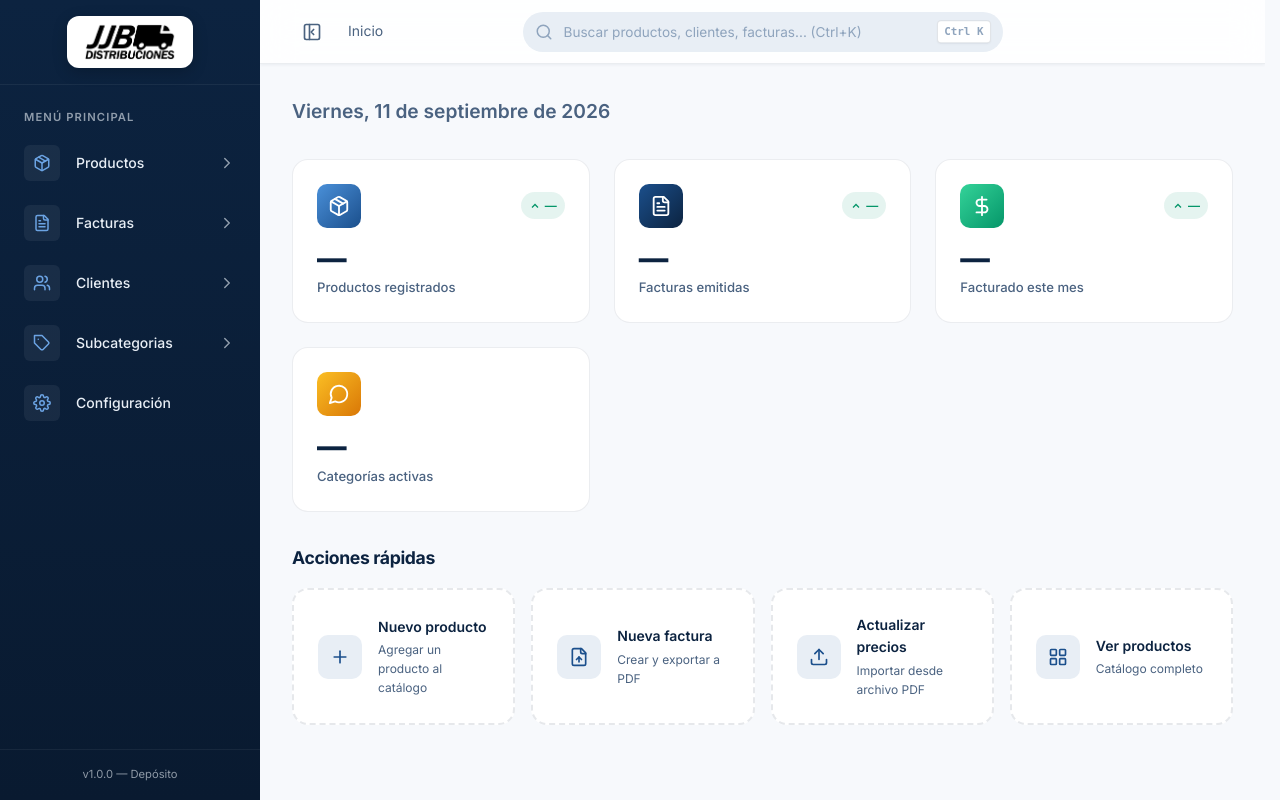
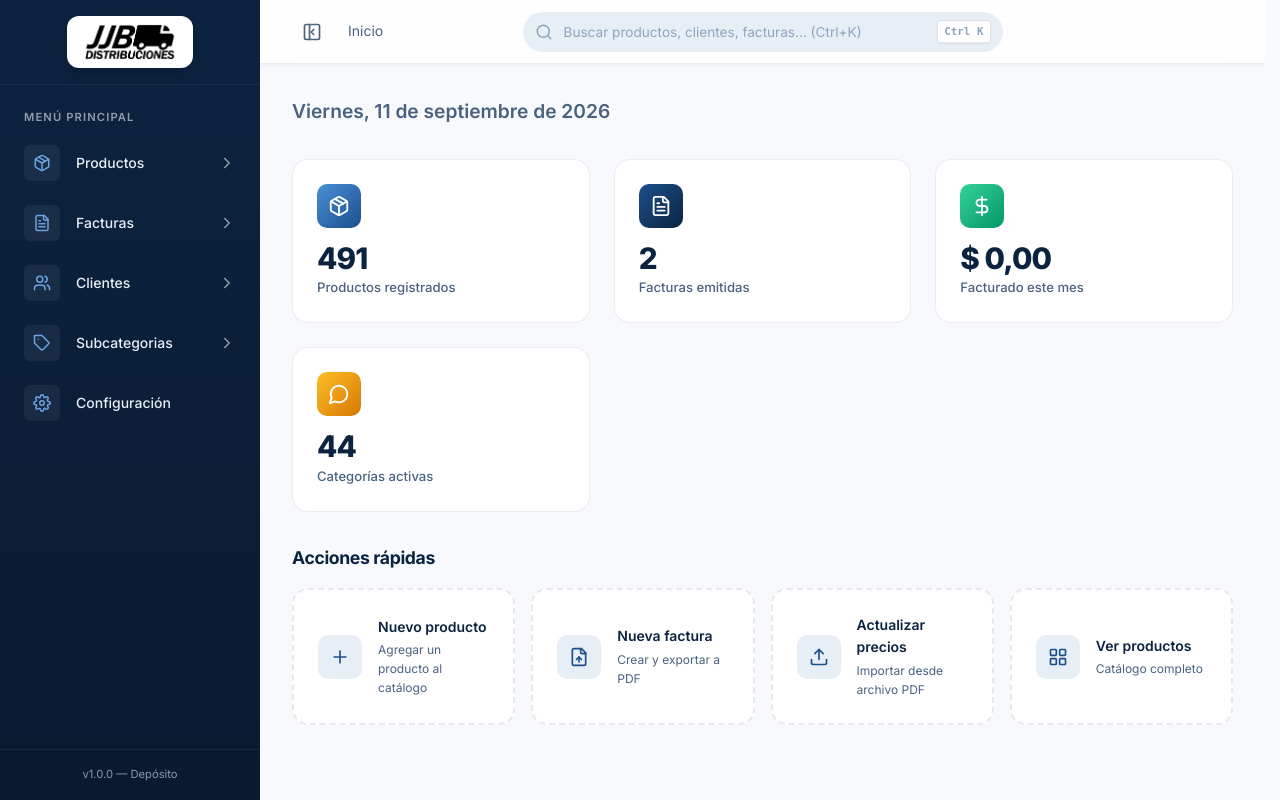
Before and after one commit to tomiingm/deposito, a Flask app: page / in a window 1280 px wide. Run offline with Flask 3, Linux system fonts and the light colour scheme; data comes from the database, SQL or seed files in the repository.

Commit message:
ACT-10 | Funcionamiento del dashboard ppal

```diff
--- a/app/routes/main.py
+++ b/app/routes/main.py
@@ -7,7 +7,44 @@ main_bp = Blueprint('main', __name__)
 @main_bp.route('/')
 def index():
     """Página principal del sistema."""
-    return render_template('index.html')
+    stats = {
+        'productos_registrados': 0,
+        'facturas_emitidas': 0,
+        'facturado_mes': 0.0,
+        'categorias_activas': 0,
+    }
+
+    conn = get_connection()
+    if conn:
+        cursor = conn.cursor(dictionary=True)
+        try:
+            cursor.execute("SELECT COUNT(*) AS total FROM producto WHERE (activo = 1 OR activo IS NULL)")
+            row = cursor.fetchone()
+            stats['productos_registrados'] = int(row['total']) if row else 0
+
+            cursor.execute("SELECT COUNT(*) AS total FROM factura")
+            row = cursor.fetchone()
+            stats['facturas_emitidas'] = int(row['total']) if row else 0
+
+            cursor.execute("""
+                SELECT COALESCE(SUM(i.cantidad * i.precio_unitario * (1.0 - COALESCE(i.descuento, 0) / 100.0)), 0) AS total
+                FROM factura f
+                LEFT JOIN item_factura i ON f.id_factura = i.id_factura
+                WHERE f.fecha >= DATE_FORMAT(NOW(), '%Y-%m-01')
+            """)
+            row = cursor.fetchone()
+            stats['facturado_mes'] = float(row['total']) if row and row['total'] is not None else 0.0
+
+            cursor.execute("SELECT COUNT(*) AS total FROM subcategoria")
+            row = cursor.fetchone()
+            stats['categorias_activas'] = int(row['total']) if row else 0
+        except Exception:
+            pass
+        finally:
+            cursor.close()
+            conn.close()
+
+    return render_template('index.html', stats=stats)
 
 
 @main_bp.route('/api/buscar')
--- a/app/templates/index.html
+++ b/app/templates/index.html
@@ -20,12 +20,8 @@
                         <line x1="12" x2="12" y1="22" y2="12"/>
                     </svg>
                 </div>
-                <div class="stat-card__trend stat-card__trend--up">
-                    <svg xmlns="http://www.w3.org/2000/svg" width="12" height="12" viewBox="0 0 24 24" fill="none" stroke="currentColor" stroke-width="2.5"><path d="m18 15-6-6-6 6"/></svg>
-                    —
-                </div>
             </div>
-            <div class="stat-card__value">—</div>
+            <div class="stat-card__value">{{ stats.productos_registrados }}</div>
             <div class="stat-card__label">Productos registrados</div>
         </div>
 
@@ -40,12 +36,8 @@
                         <path d="M16 17H8"/>
                     </svg>
                 </div>
-                <div class="stat-card__trend stat-card__trend--up">
-                    <svg xmlns="http://www.w3.org/2000/svg" width="12" height="12" viewBox="0 0 24 24" fill="none" stroke="currentColor" stroke-width="2.5"><path d="m18 15-6-6-6 6"/></svg>
-                    —
-                </div>
             </div>
-            <div class="stat-card__value">—</div>
+            <div class="stat-card__value">{{ stats.facturas_emitidas }}</div>
             <div class="stat-card__label">Facturas emitidas</div>
         </div>
 
@@ -57,12 +49,8 @@
                         <path d="M17 5H9.5a3.5 3.5 0 0 0 0 7h5a3.5 3.5 0 0 1 0 7H6"/>
                     </svg>
                 </div>
-                <div class="stat-card__trend stat-card__trend--up">
-                    <svg xmlns="http://www.w3.org/2000/svg" width="12" height="12" viewBox="0 0 24 24" fill="none" stroke="currentColor" stroke-width="2.5"><path d="m18 15-6-6-6 6"/></svg>
-                    —
-                </div>
             </div>
-            <div class="stat-card__value">—</div>
+            <div class="stat-card__value">$ {{ "{:,.2f}".format(stats.facturado_mes).replace(',', 'X').replace('.', ',').replace('X', '.') }}</div>
             <div class="stat-card__label">Facturado este mes</div>
         </div>
 
@@ -74,7 +62,7 @@
                     </svg>
                 </div>
             </div>
-            <div class="stat-card__value">—</div>
+            <div class="stat-card__value">{{ stats.categorias_activas }}</div>
             <div class="stat-card__label">Categorías activas</div>
         </div>
     </div>
```
